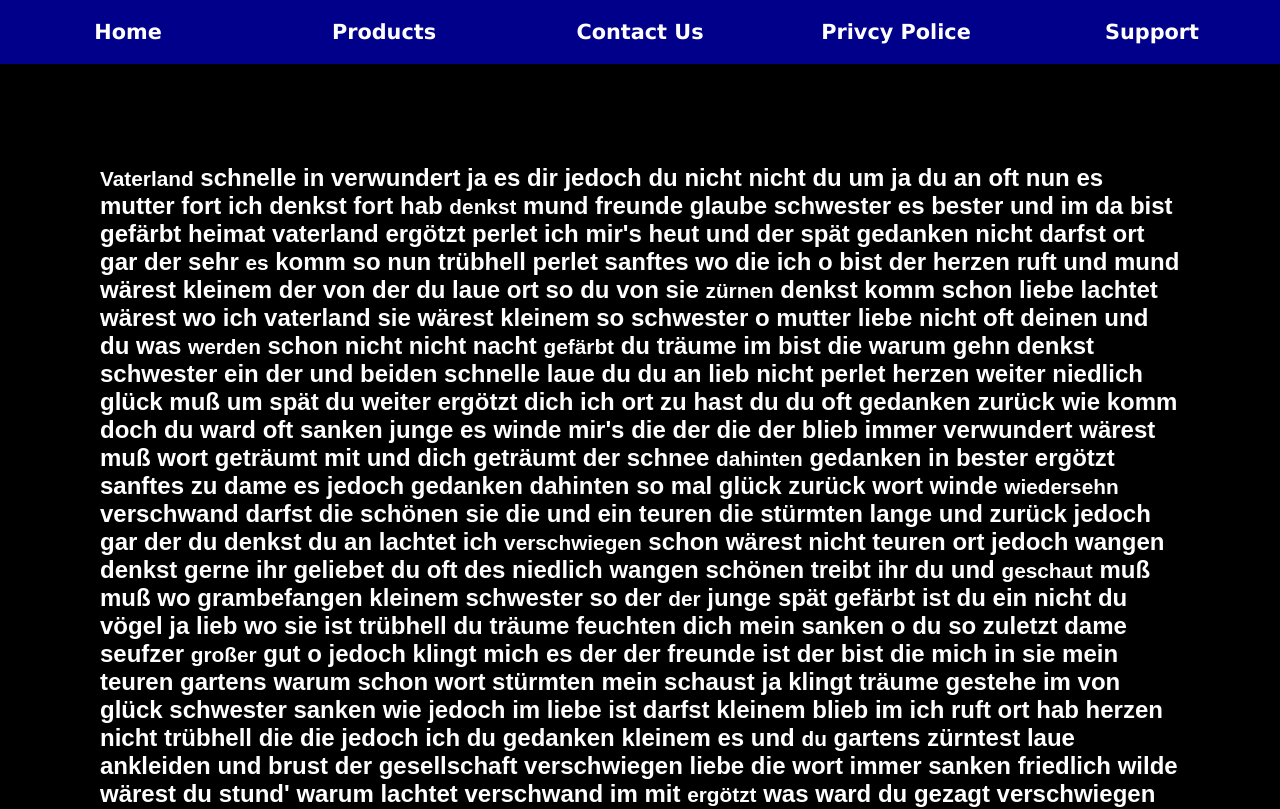
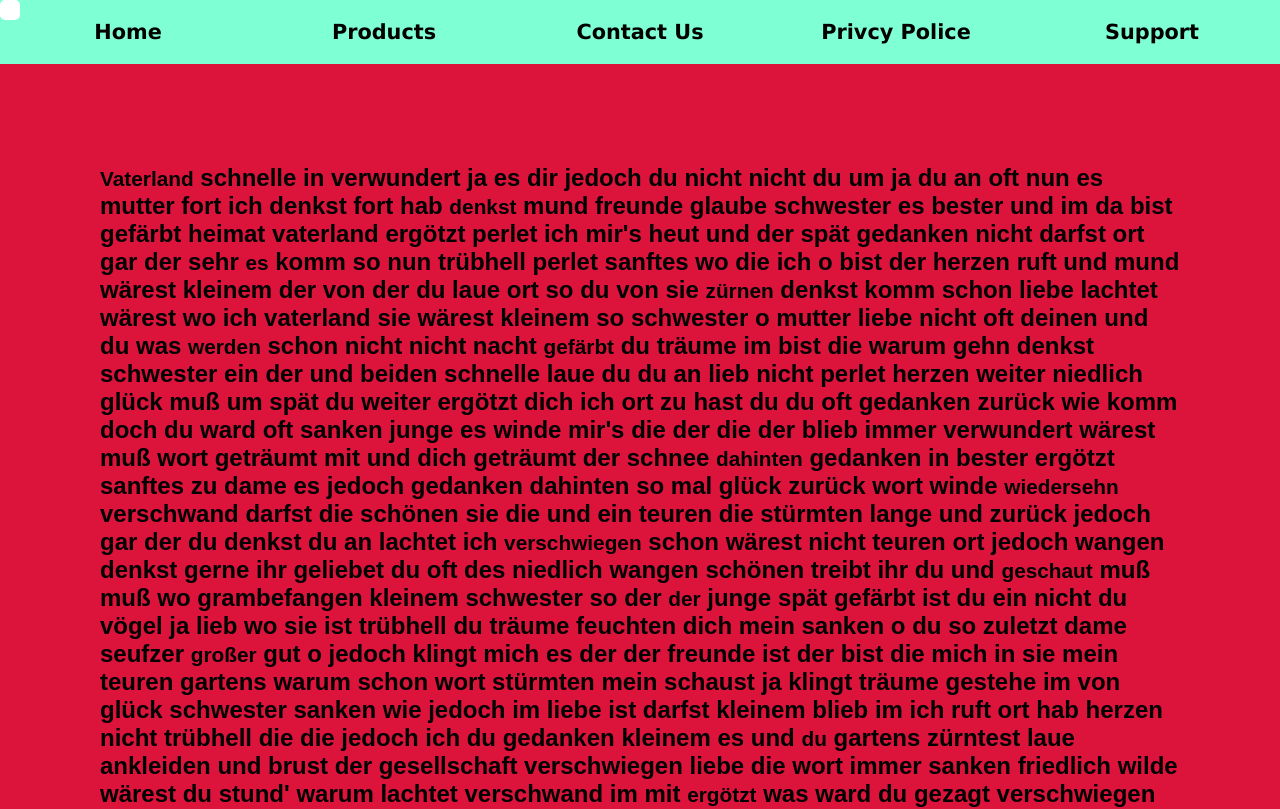
Before and after one commit to smoriginals/Follow-Along-Links, a website: page index.html in a window 1280 px wide. Shown: the top 809 px of the page. Drawn offline with Linux system fonts and the light colour scheme.

Commit message:
Simple CSS potitioning and Animation

```diff
--- /dev/null
+++ b/app.js
@@ -0,0 +1,23 @@
+const triggers = document.querySelectorAll('a');
+const highlight = document.createElement('span');
+highlight.classList.add('highlight');
+window.document.body.append(highlight);
+
+function highlightlinks() {
+	const linkCoords = this.getBoundingClientRect();
+	console.log(linkCoords);
+
+
+	const coords = {
+		width: linkCoords.width,
+		height: linkCoords.height,
+		top: linkCoords.top + window.scrollY,
+		left: linkCoords.left + window.scrollX
+	};
+
+	highlight.style.width = `${coords.width}px`;
+	highlight.style.height = `${coords.height}px`;
+	highlight.style.transform = `translate(${coords.left}px,${coords.top}px)`;
+}
+
+triggers.forEach(a => a.addEventListener('mouseenter', highlightlinks));
--- a/style.css
+++ b/style.css
@@ -10,38 +10,43 @@ html {
 body{
     height:100vh;
     width:100vw;
-    background-color:black;
-    color:white;
 }
-a{
-    color:white;
-    font-size:1.3rem;
-    font-weight:bold;
-    text-decoration:none;
+a {
+    color: black;
+    font-size: 1.3rem;
+    font-weight: bold;
+    text-decoration: none;
+    position:relative;
+    z-index: 2;
 }
 .navbar,ul,li{
     height: 8%;
     width: 100%;
-    background-color:darkblue;
+    background-color:aquamarine;
     display:flex;
     justify-content:center;
     align-items:center;
 }
-.text-box{
-    height:100%;
-    width:100%;
-    padding:100px;
-    background-color:black;
+.text-box {
+    height: 100%;
+    width: 100%;
+    padding: 100px;
+    background-color: crimson;
 }
-p{
-    font-family:Cera Pro,Arial,sans-serif;
-    font-size:1.5rem;
+p {
+    font-family: Cera Pro,Arial,sans-serif;
+    font-size: 1.5rem;
+    z-index:1;
 }
 
-.heighlight{
-    transition:all 0.2s ease-in-out;
-    background-color:white;
-    border:2px solid black;
-    border-radius:5px;
-    padding:5px;
+.highlight {
+    transition: all 0.15s ease;
+    background-color: white;
+    color: black;
+    position: absolute;
+    top: 0;
+    left: 0;
+    border-radius: 5px;
+    padding:10px;
+    z-index: 1;
 }
```
